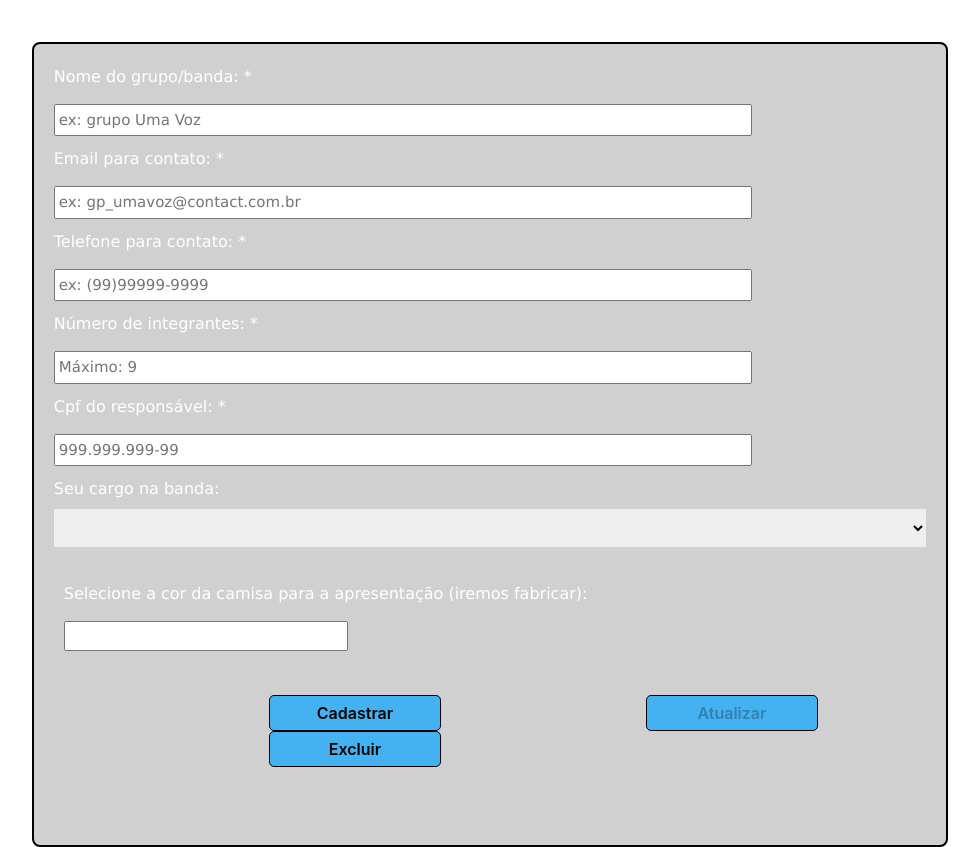
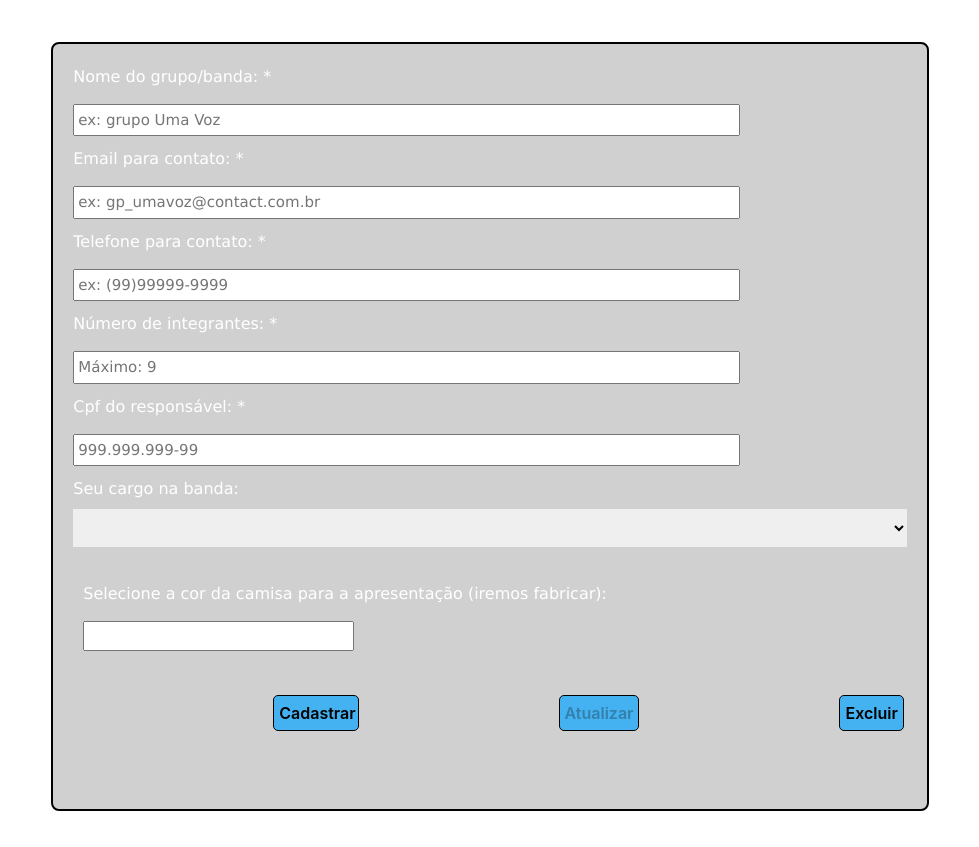
Before and after one commit to pauloovitorr/aula1-programacao-ads, a website: page protegido/cadastroCliente.html in a window 1280 px wide. Shown: the whole page, without its empty margins (150-1129 px from the left). After the commit the page ends 811 px from the top, so only its background shows below. Drawn offline with nearby package versions, Linux system fonts and the light colour scheme; files that its build step writes are made by us from their sources; no server answers; files whose address does not match are found by name.

Commit message:
feats: verificando html que está diferente  deploy

```diff
--- a/protegido/cadastroCliente.html
+++ b/protegido/cadastroCliente.html
@@ -25,7 +25,7 @@
 
               <!--Formulario-->
 
-            <form action="#" method="" class="form-cadastro" id="formBanda">
+            <form action="#" method="" class="form-cadastro success-subtle" id="formBanda">
               <div >
 
                 <div>
@@ -75,11 +75,10 @@
 
               </div>
 
-             <div class="col-md-12">
+             <div class="divBtn">
 
               <button class="btn-form" id="btn-form" onclick="verifica_erros()" type="button">Cadastrar</button>
               <button class="btn-form" id="atualizar" onclick="verifica_erros()" type="button" disabled>Atualizar</button>
-
               <button class="btn-form" id="excluir" onclick="verifica_erros()" type="button">Excluir</button>
 
              </div>
--- a/protegido/scripts/scripts.js
+++ b/protegido/scripts/scripts.js
@@ -152,13 +152,15 @@ function mostrarBandas(lista_banda) {
                                   <td> ${banda.cpf} </td>
                                   <td> ${banda.cargo} </td>
                                   <td> ${banda.cor} </td>
+                                <td>
+                                  <button type="button" onclick="prepararFormulario('${banda.nome_banda}','${banda.email}','${banda.telefone}','${banda.num_integrantes}','${banda.cpf}','${banda.cargo}','${banda.cor}','exclusao') >Excluir</button>
+                                </td>
+
                                   <td>
         <button type="button" onclick="prepararFormulario('${banda.nome_banda}','${banda.email}','${banda.telefone}','${banda.num_integrantes}','${banda.cpf}','${banda.cargo}','${banda.cor}', 'atualizacao')" >Editar</button>
                                   </td>
 
-                                    <td>
-        <button type="button" onclick="prepararFormulario('${banda.nome_banda}','${banda.email}','${banda.telefone}','${banda.num_integrantes}','${banda.cpf}','${banda.cargo}','${banda.cor}','exclusao') >Excluir</button>
-                                    </td>`
+        `
 
         corpoTabela.appendChild(linhaTabela)
     }
--- a/publico/css/style.css
+++ b/publico/css/style.css
@@ -166,3 +166,9 @@ h3{
     }
 
 }
+
+.divBtn{
+    width: 50%;
+    margin: 0 auto;
+    display: flex;
+}
```
